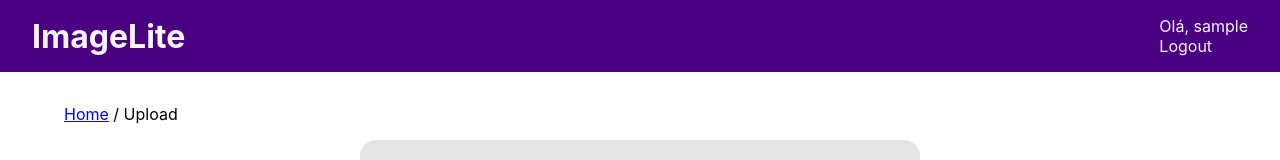
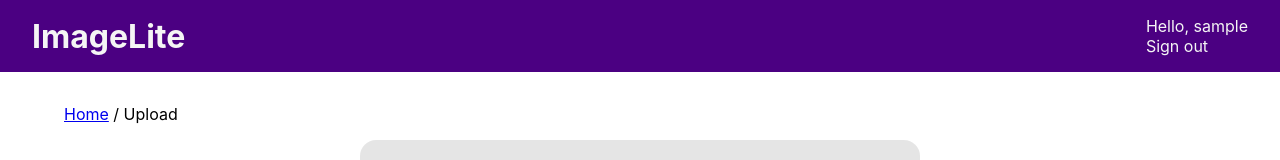
Before and after one commit to lbc354/imagelite-frontend, a React (Create React App) app: page /upload in a window 1280 px wide. Shown: the top 160 px of the page. Built offline with nearby package versions, Linux system fonts and the light colour scheme; sample sign-in values are in the browser's storage; the HTML template or start-up script is replaced by a standard one.

Commit message:
Preparando o front-end para produção (tá certo?)

```diff
--- a/src/layouts/Header.jsx
+++ b/src/layouts/Header.jsx
@@ -21,8 +21,8 @@
             {decodedToken
                 ?
                 <div>
-                    <span style={{ display: 'block' }}>Olá, {decodedToken.username}</span>
-                    <span style={{ cursor: 'pointer' }} onClick={logout}>Logout</span>
+                    <span style={{ display: 'block' }}>Hello, {decodedToken.username}</span>
+                    <span style={{ cursor: 'pointer' }} onClick={logout}>Sign out</span>
                 </div>
                 :
                 <Link to={'/login'} style={{ color: 'whitesmoke' }}>
--- a/src/pages/AddImage.jsx
+++ b/src/pages/AddImage.jsx
@@ -41,7 +41,7 @@
     const handleSubmit = async (event) => {
         event.preventDefault();
         setLoading(true);
-        const url = 'http://localhost:8080/v1/images';
+        const url = process.env.PUBLIC_URL + '/v1/images';
         const formData = new FormData();
         formData.append('file', image.file);
         formData.append('name', image.name);
--- a/src/pages/Home.jsx
+++ b/src/pages/Home.jsx
@@ -6,7 +6,7 @@
 
 export default function Home() {
 
-    const baseURL = 'http://localhost:8080/v1/images';
+    const baseURL = process.env.PUBLIC_URL + '/v1/images';
 
     const [images, setImages] = useState([]);
     // parâmetros de pesquisa
--- a/src/pages/Login.jsx
+++ b/src/pages/Login.jsx
@@ -36,7 +36,7 @@
     const handleSubmit = async (event) => {
         event.preventDefault();
         setLoading(true);
-        const url = 'http://localhost:8080/v1/users/auth';
+        const url = process.env.PUBLIC_URL + '/v1/users/auth';
 
         try {
             const res = await axios.post(url, user);
--- a/src/pages/Register.jsx
+++ b/src/pages/Register.jsx
@@ -27,7 +27,7 @@
     const handleSubmit = async (event) => {
         event.preventDefault();
         setLoading(true);
-        const url = 'http://localhost:8080/v1/users';
+        const url = process.env.PUBLIC_URL + '/v1/users';
 
         if (user.username === '' || user.email === '' || user.password === '') {
             toast.warning('Preencha o formulário');
```
Also changed, not shown: 1 other file (tests, documents, lock files or other folders).
